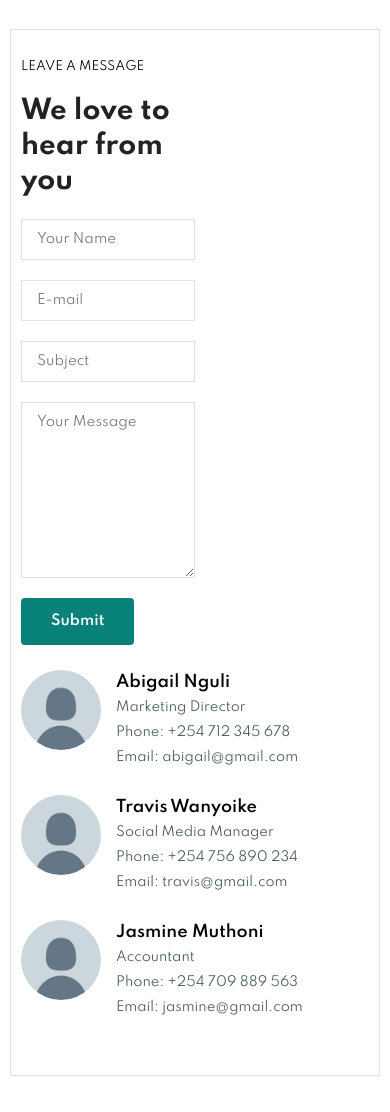
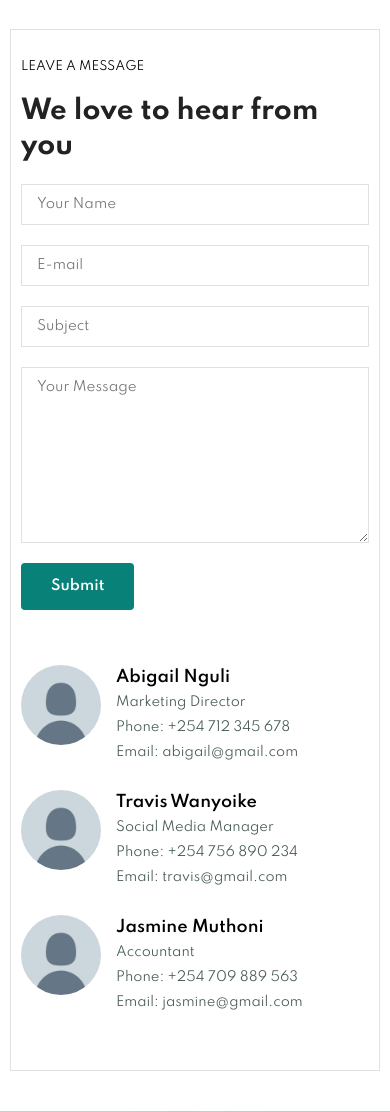
Before and after one commit to Abigail-Nguli/e-commerce-website, a PHP site: page /contact.html in a window 390 px wide. Shown: the part 1149-2261 px from the top of the page. Run offline with PHP 8.4, Linux system fonts and the light colour scheme; some libraries are stand-ins or nearby versions.

Commit message:
Update style.css

```diff
--- a/style.css
+++ b/style.css
@@ -1088,7 +1088,7 @@ footer .copyright {
     flex-wrap: wrap;
   }
 
-  #form-details .form {
+ #form-details form{
     width: 100%;
     margin-bottom: 30px;
   }
```
